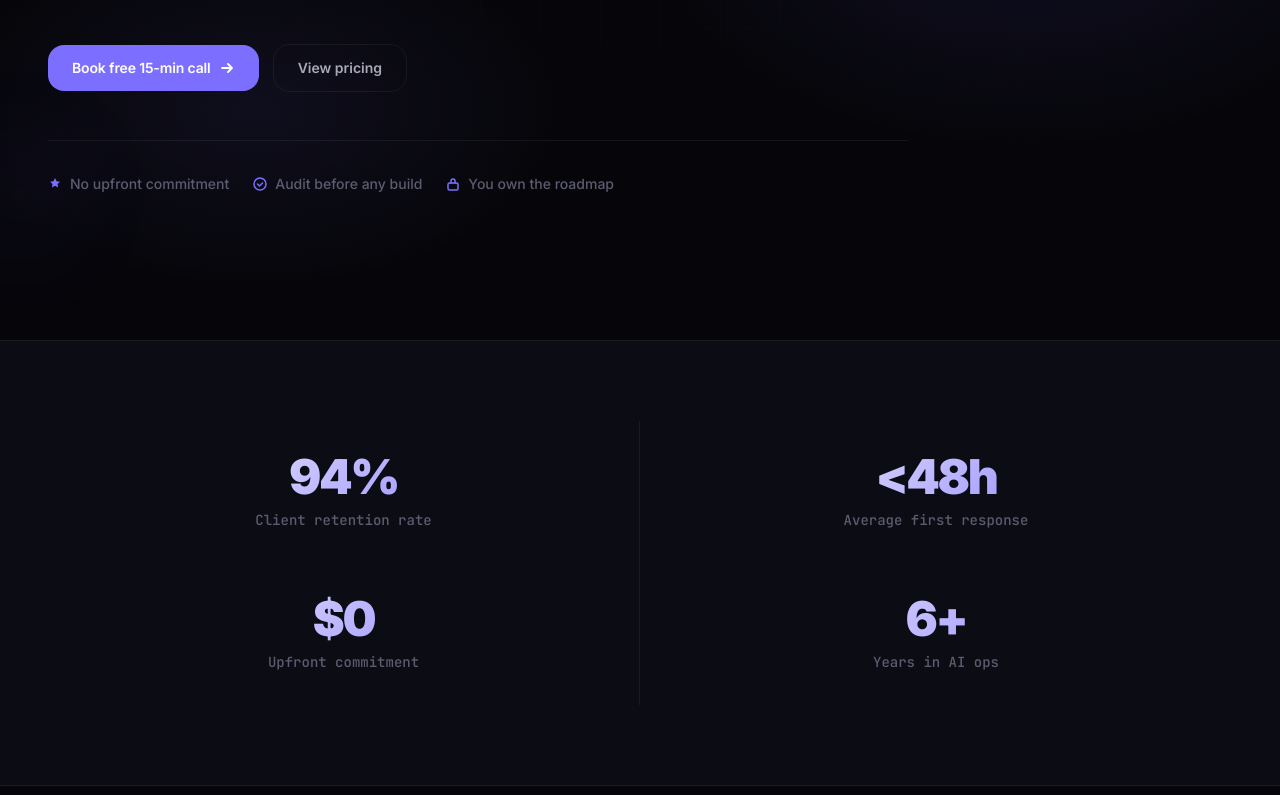
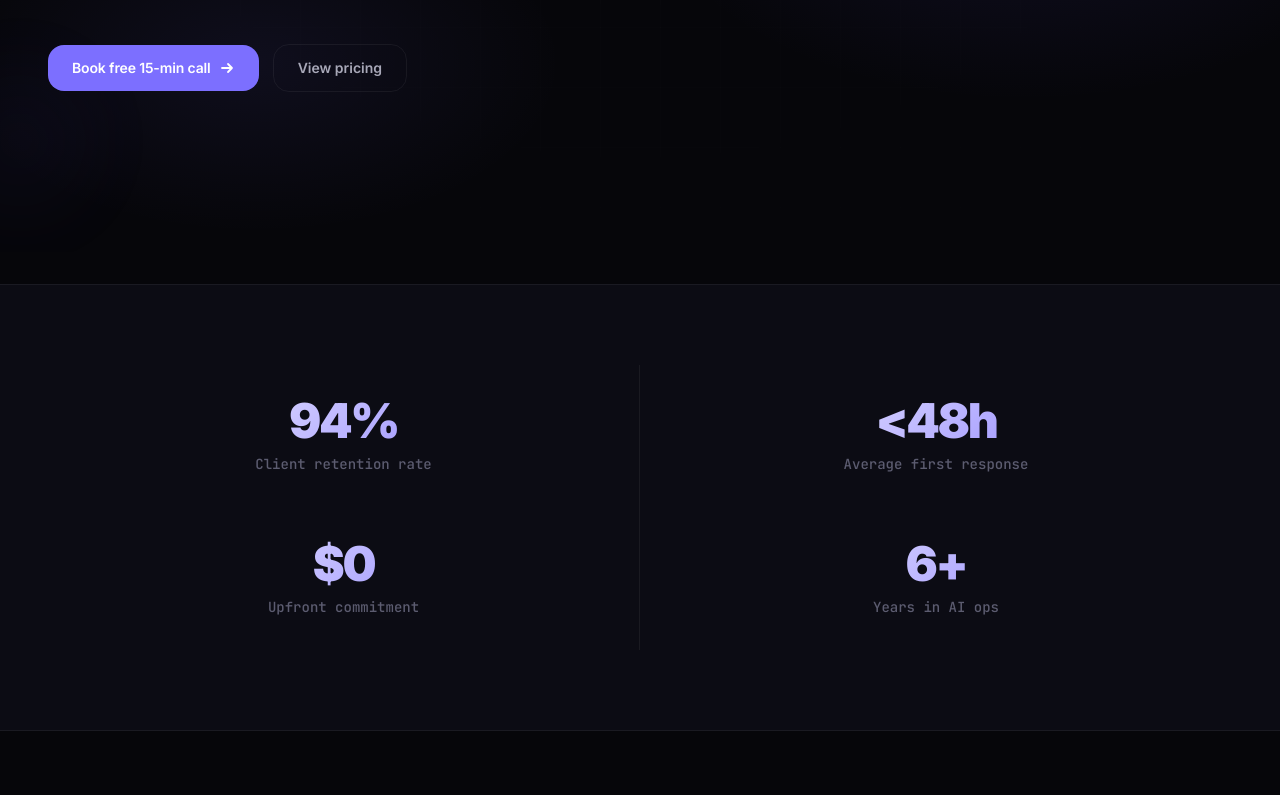
Before and after one commit to duskmetamask-bit/emvy-ai-website, a Next.js app: page / in a window 1280 px wide. Shown: the part 765-1560 px from the top of the page. Built offline with nearby package versions, Linux system fonts and the light colour scheme.

Commit message:
fix: remove hero trust strip

```diff
--- a/app/page.tsx
+++ b/app/page.tsx
@@ -181,29 +181,7 @@ function Hero() {
             <a href="/pricing" className="btn-secondary">View pricing</a>
           </div>
 
-          {/* Trust strip */}
-          <div className="hero-trust">
-            <div className="trust-item">
-              <svg width="14" height="14" viewBox="0 0 14 14" fill="none" aria-hidden="true">
-                <path d="M7 1l1.545 3.13L12 4.635l-2.5 2.435.59 3.44L7 8.77 3.91 10.51l.59-3.44L2 4.635l3.455-.505z" fill="#7c6fff"/>
-              </svg>
-              <span>No upfront commitment</span>
-            </div>
-            <div className="trust-item">
-              <svg width="14" height="14" viewBox="0 0 14 14" fill="none" aria-hidden="true">
-                <circle cx="7" cy="7" r="6" stroke="#7c6fff" strokeWidth="1.5"/>
-                <path d="M4.5 7l2 2 3-3" stroke="#7c6fff" strokeWidth="1.5" strokeLinecap="round" strokeLinejoin="round"/>
-              </svg>
-              <span>Audit before any build</span>
-            </div>
-            <div className="trust-item">
-              <svg width="14" height="14" viewBox="0 0 14 14" fill="none" aria-hidden="true">
-                <rect x="2" y="6" width="10" height="7" rx="1.5" stroke="#7c6fff" strokeWidth="1.5"/>
-                <path d="M5 6V4a2 2 0 014 0v2" stroke="#7c6fff" strokeWidth="1.5" strokeLinecap="round"/>
-              </svg>
-              <span>You own the roadmap</span>
-            </div>
-          </div>
+
         </div>
       </div>
     </section>
@@ -747,21 +725,7 @@ const heroStyles = `
   margin-bottom: 3rem;
 }
 
-.hero-trust {
-  display: flex;
-  flex-wrap: wrap;
-  gap: 1.5rem;
-  padding-top: 2rem;
-  border-top: 1px solid var(--color-border);
-}
-.trust-item {
-  display: flex;
-  align-items: center;
-  gap: 0.5rem;
-  font-size: var(--text-sm);
-  color: var(--color-text-muted);
-  font-weight: 500;
-}
+
 `
 
 const metricStyles = `
```
